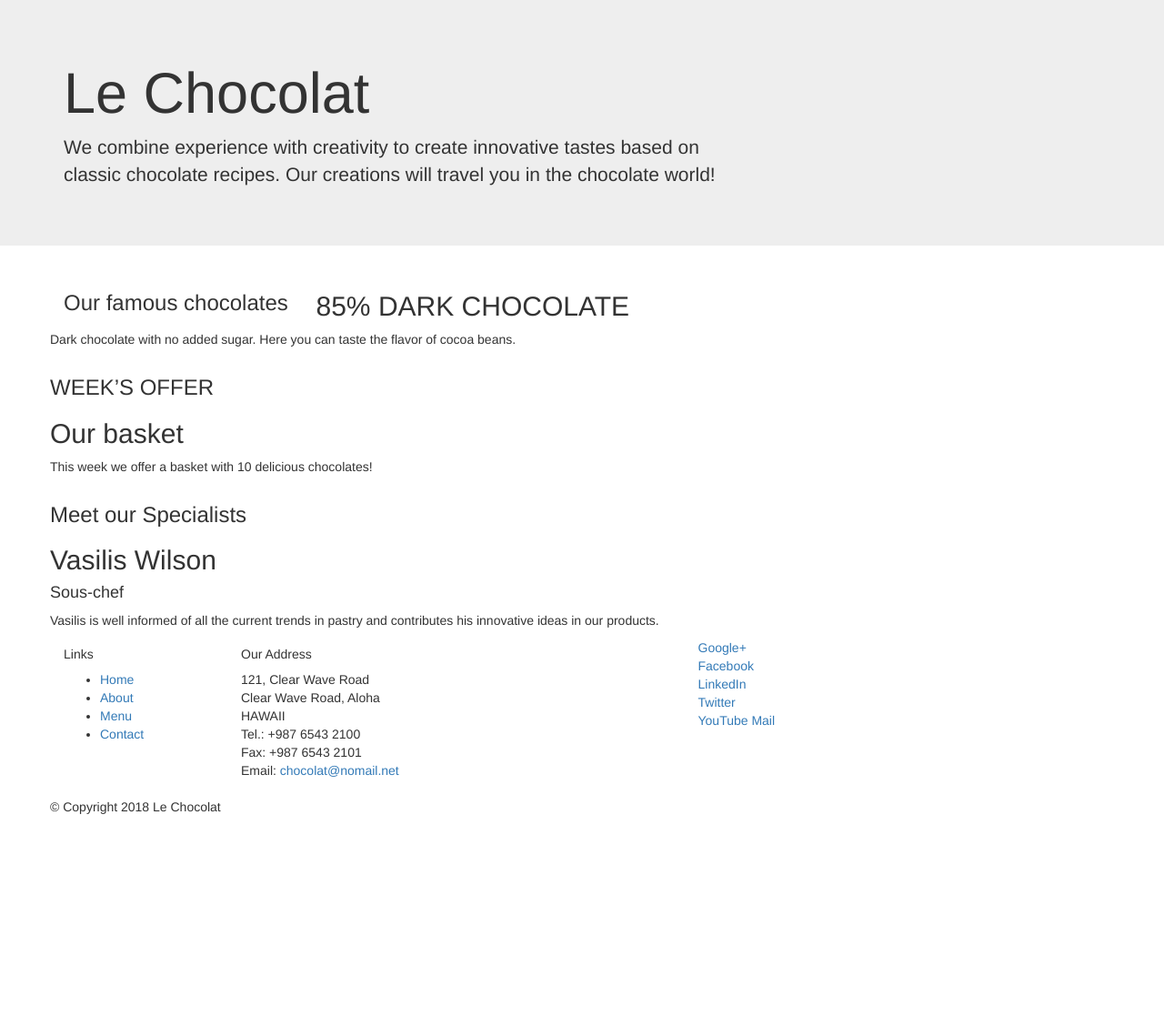
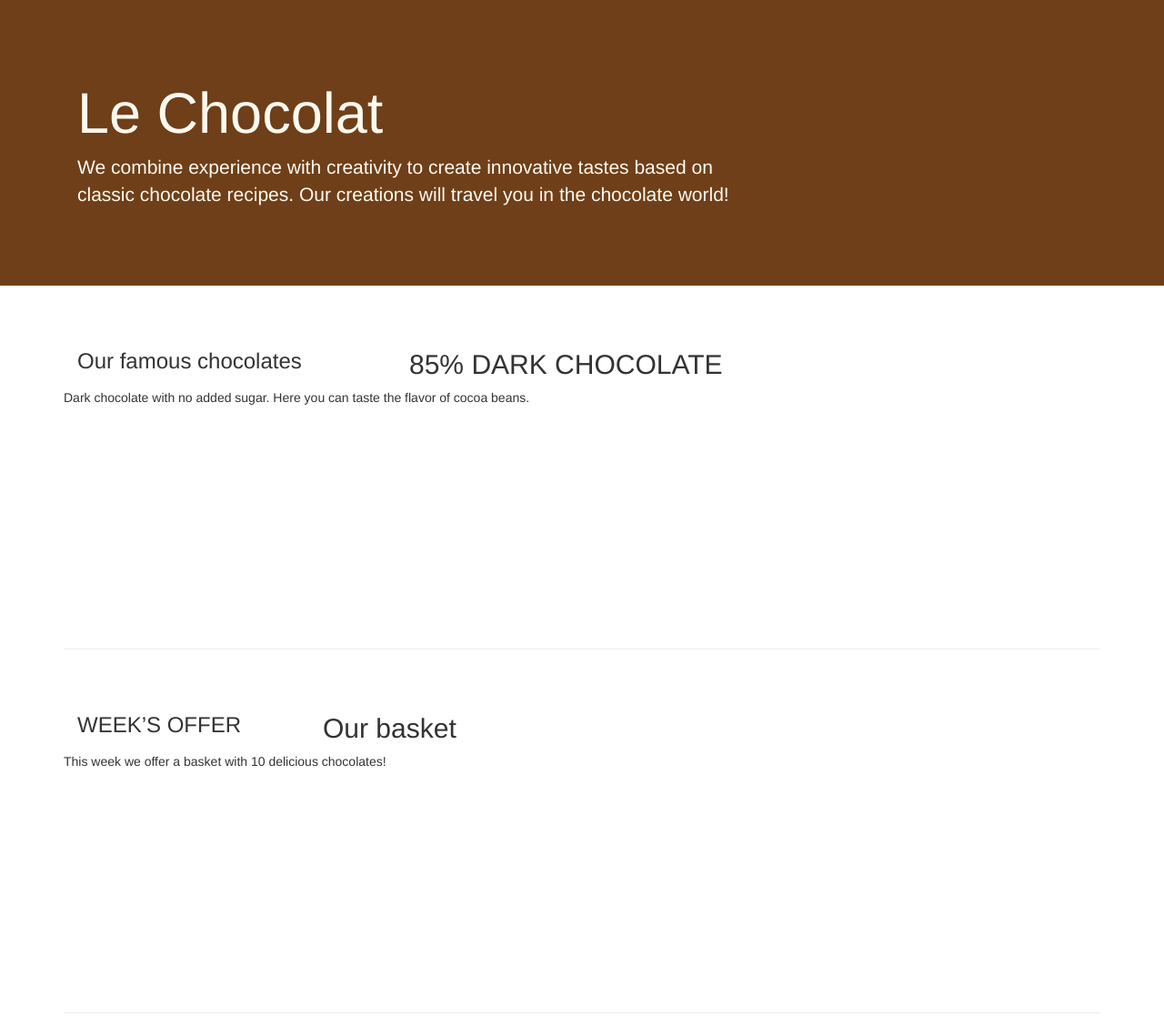
Before and after one commit to mohammedalasly/leNewChoco, a plain HTML site: page index.html in a window 1280 px wide. Shown: the top 1117 px of the page at 91% size. Before the commit the page ends 907 px from the top, so only its background shows below. Drawn offline with nearby package versions, Linux system fonts and the light colour scheme.

Commit message:
Bootstrap Grid Part 2

```diff
--- a/Css/styles.css
+++ b/css/styles.css
@@ -1,3 +1,14 @@
+.jumbotron {
+    padding:70px 30px 70px 30px;
+    margin:0px auto;
+    background: #6E3F19;
+    color:floralwhite;
+}
+address{
+    font-size:80%;
+    margin:0px;
+    color:#0f0f0f;
+}
 .row-header{
     margin:0px auto;
     padding:0px;
--- a/index.html
+++ b/index.html
@@ -8,6 +8,7 @@
     <meta http-equiv="x-ua-compatible" content="ie=edge">
     <!-- Bootstrap CSS -->
     <link rel="stylesheet" href="node_modules/bootstrap/dist/css/bootstrap.min.css">
+    <link href="css/styles.css" rel="stylesheet">
     <title>Le Chocolat</title>
 </head>
 
@@ -15,7 +16,7 @@
 
     <header class="jumbotron">
         <div class="container">
-            <div class="row">
+            <div class="row row-header">
                 <div class="col-12 col-sm-8">
                     <h1>Le Chocolat</h1>
                     <p>We combine experience with creativity to create innovative tastes based on classic chocolate
@@ -28,8 +29,8 @@
     </header>
 
     <div class="container">
-        <div class="row">
-            <div class="col-sm-4 col-md-3">
+        <div class="row row-content align-items-center">
+            <div class="col-sm-4 align-self-center">
                 <h3>Our famous chocolates</h3>
             </div>
             <div class="col-sm col-md">
@@ -38,22 +39,21 @@
             </div>
         </div>
 
-
-        <div class="row">
-            <div>
+        <div class="row row-content align-items-center">
+            <div class="col-sm-4 col-md-3">
                 <h3>WEEK’S OFFER</h3>
             </div>
-            <div>
+            <div class="col-sm col-md">
                 <h2>Our basket</h2>
                 <p>This week we offer a basket with 10 delicious chocolates! </p>
             </div>
         </div>
 
-        <div class="row">
-            <div>
+        <div class="row row-content align-items-center">
+            <div class="col-sm-4 col-md-3">
                 <h3>Meet our Specialists</h3>
             </div>
-            <div>
+            <div class="col-sm col-md">
                 <h2>Vasilis Wilson </h2>
                 <h4>Sous-chef</h4>
                 <p>Vasilis is well informed of all the current trends in pastry and contributes his innovative ideas in
@@ -62,12 +62,12 @@
         </div>
     </div>
 
-    <footer>
+    <footer class="footer">
         <div class="container">
             <div class="row">
                 <div class="col-5 offset-1 col-sm-2">
                     <h5>Links</h5>
-                    <ul>
+                    <ul class="list-unstyled">
                         <li><a href="#">Home</a></li>
                         <li><a href="#">About</a></li>
                         <li><a href="#">Menu</a></li>
@@ -86,7 +86,7 @@
                     </address>
                 </div>
                 <div class="col col-sm-4">
-                    <div class="col- col-sm-4">
+                    <div style="text-align:center">
                         <a href="http://google.com/+">Google+</a>
                         <a href="http://www.facebook.com/profile.php?id=">Facebook</a>
                         <a href="http://www.linkedin.com/in/">LinkedIn</a>
@@ -96,7 +96,7 @@
                     </div>
                 </div>
             </div>
-            <div class="row">
+            <div class="row justify-content-center">
                 <div class="col-auto">
                     <p> &copy; Copyright 2018 Le Chocolat</p>
                 </div>
```
